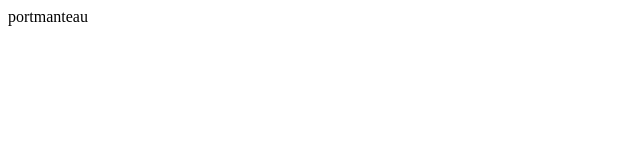
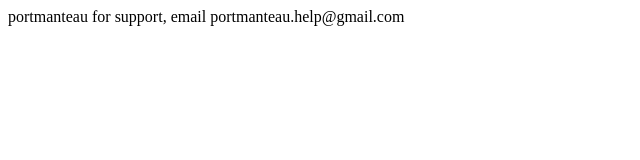
Before and after one commit to gdea73/gdea73.github.io, a plain HTML site: page portmanteau/index.html in a window 1280 px wide. Shown: the whole page, without its empty margins (0-640 px from the left). Drawn offline with Linux system fonts and the light colour scheme.

Commit message:
added support email

```diff
--- a/portmanteau/index.html
+++ b/portmanteau/index.html
@@ -4,5 +4,6 @@
 	</head>
 <body>
 	portmanteau
+	for support, email portmanteau.help@gmail.com
 </body>
 </html>
```
